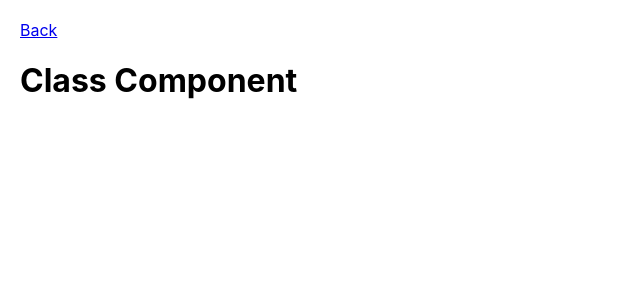
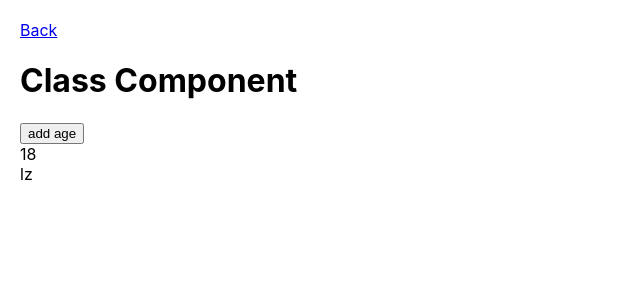
Before and after one commit to lz82/react-feature, a React (Create React App) app: page /class/memo in a window 1280 px wide. Shown: the top 300 px of the page, without its empty margins (0-640 px from the left). Built offline with nearby package versions, Linux system fonts and the light colour scheme.

Commit message:
:construction: init PurComponent

```diff
--- a/src/pages/class-component/index.jsx
+++ b/src/pages/class-component/index.jsx
@@ -3,7 +3,8 @@ import { Route, Link } from "react-router-dom";
 
 import ContextBasic from "./context-basic";
 import ContextType from "./context-type";
-import LazyLoad from './lazy'
+import LazyLoad from "./lazy";
+import Memo from "./memo";
 
 export default class ClassComponent extends Component {
   render() {
@@ -20,10 +21,8 @@ export default class ClassComponent extends Component {
           path="/class/context-type"
           render={(props) => <ContextType {...props} />}
         />
-        <Route
-          path="/class/lazy"
-          render={props => <LazyLoad {...props} />}
-        />
+        <Route path="/class/lazy" render={(props) => <LazyLoad {...props} />} />
+        <Route path="/class/memo" render={(props) => <Memo {...props} />} />
       </div>
     );
   }
--- /dev/null
+++ b/src/pages/class-component/memo/index.jsx
@@ -0,0 +1,41 @@
+import React, { Component, PureComponent } from "react";
+
+export default class Memo extends Component {
+  constructor() {
+    super();
+    this.state = {
+      age: 18,
+      userInfo: {
+        age: 18,
+        name: "lz",
+      },
+    };
+  }
+
+  handleClick = () => {
+    this.setState({
+      userInfo: {
+        age: 18,
+        name: "liuz",
+      },
+    });
+  };
+
+  render() {
+    const { age } = this.state;
+    return (
+      <div>
+        <button onClick={this.handleClick}>add age</button>
+        <div>{this.state.age}</div>
+        <ChlidComponent name={this.state.userInfo.name} />
+      </div>
+    );
+  }
+}
+
+class ChlidComponent extends PureComponent {
+  render() {
+    console.log("child render");
+    return <div>{this.props.name}</div>;
+  }
+}
--- a/src/pages/home/index.jsx
+++ b/src/pages/home/index.jsx
@@ -15,6 +15,9 @@ export default function index() {
         <li>
           <Link to="/class/lazy">Lazy load</Link>
         </li>
+        <li>
+          <Link to="/class/memo">Memo</Link>
+        </li>
       </ul>
 
       <h1>Function Component</h1>
```
Also changed, not shown: 1 other file (tests, documents, lock files or other folders).
